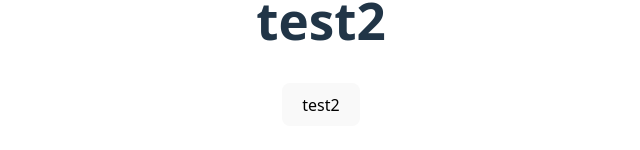
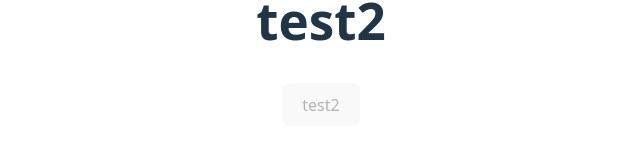
Before and after one commit to MstrVLT/go-vue, a Vue app in the folder vue/: page / in a window 1280 px wide. Both pictures are taken after a click on the button "test1". Shown: the part 442-592 px from the top of the page, without its empty margins (319-959 px from the left). Built offline with nearby package versions, Linux system fonts and the light colour scheme.

Commit message:
more neat

```diff
--- a/vue/src/components/HelloWorld.vue
+++ b/vue/src/components/HelloWorld.vue
@@ -2,14 +2,14 @@
 import { ref } from 'vue'
 import { useWorker } from "@/composables/worker";
 
-const { call, onResult }  = useWorker()
+const { ready, call, onResult }  = useWorker()
 onResult(e => console.log('foo', e))
 
 </script>
 
 <template>
   <h1>test2</h1>
-  <button @click="call('add', 1, 3)">test2</button>
+  <button :disabled="!ready" @click="call('add', 1, 3)">test2</button>
 </template>
 
 <style scoped>
--- a/vue/src/composables/worker.js
+++ b/vue/src/composables/worker.js
@@ -1,11 +1,12 @@
 // worker.js
-import { onScopeDispose, getCurrentScope } from "vue";
+import { ref, onScopeDispose, getCurrentScope, readonly } from "vue";
 import GoWorker from "@/worker?worker";
 import mitt from "mitt";
 
 const resultSymbol = Symbol();
 const emitter = mitt();
 let worker = null
+const workerReady = ref(false)
 
 const initWorker = () => {
     if (worker !== null) return
@@ -16,6 +17,7 @@ const initWorker = () => {
             case "ready":
                 console.log("ready", data);
                 worker.postMessage({ action: "ready", method: null, payload: null });
+                workerReady.value = true
                 break;
             case "result":
                 emitter.emit(resultSymbol, payload);
@@ -40,6 +42,7 @@ export function useWorker() {
             off: offFn,
         };
     };
+
     initWorker()
-    return { call, onResult };
+    return { ready: readonly(workerReady), call, onResult };
 }
```
